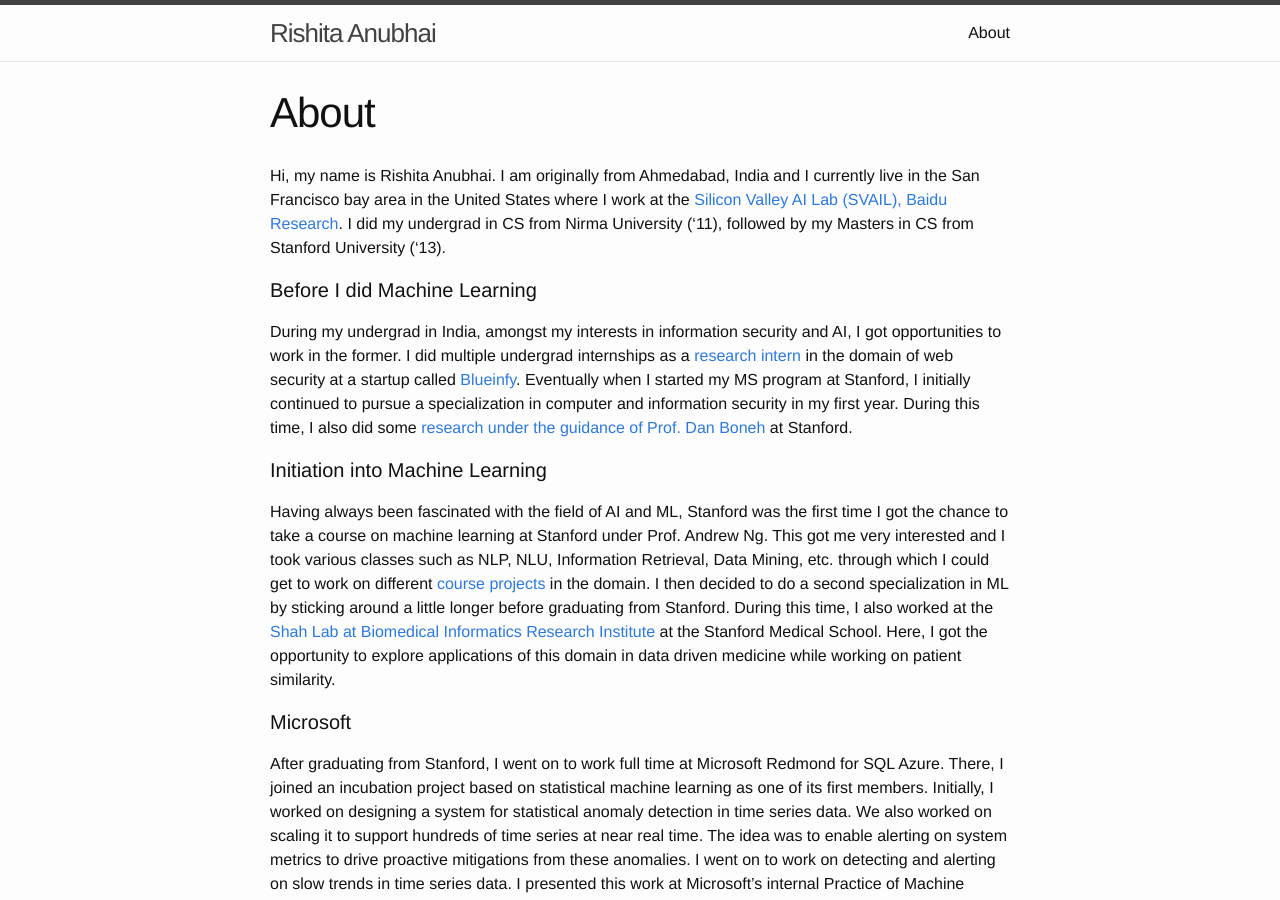
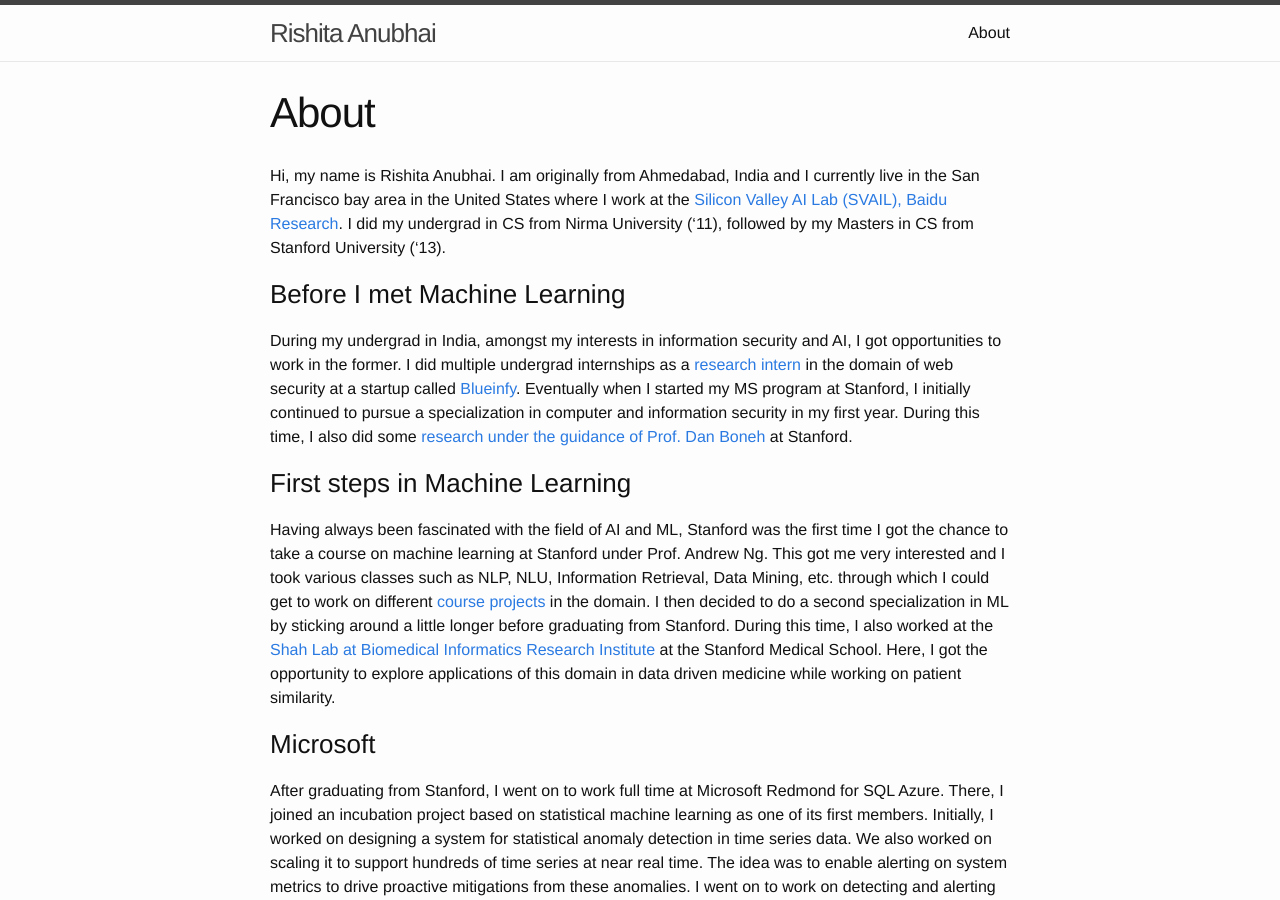
Before and after one commit to rishita/rishita.github.io, a Jekyll site: the page built from about.md, in a window 1280 px wide and 900 px high. Built offline with Jekyll 4.4.1, drawn with Linux system fonts in a browser that asks for light colours.

Commit message:
Changing section names

```diff
--- a/about.md
+++ b/about.md
@@ -6,19 +6,19 @@ permalink: /about/
 
 Hi, my name is Rishita Anubhai. I am originally from Ahmedabad, India and I currently live in the San Francisco bay area in the United States where I work at the [Silicon Valley AI Lab (SVAIL), Baidu Research](http://research.baidu.com/silicon-valley-ai-lab/). I did my undergrad in CS from Nirma University ('11), followed by my Masters in CS from Stanford University ('13).
 
-#### Before I did Machine Learning
+### Before I met Machine Learning
 
 During my undergrad in India, amongst my interests in information security and AI, I got opportunities to work in the former. I did multiple undergrad internships as a [research intern](https://www.linkedin.com/in/rishitaa#experience-320906555) in the domain of web security at a startup called [Blueinfy](http://www.blueinfy.com/). Eventually when I started my MS program at Stanford, I initially continued to pursue a specialization in computer and information security in my first year. During this time, I also did some [research under the guidance of Prof. Dan Boneh](http://crypto.stanford.edu/~dabo/pubs/abstracts/ssl-client-bugs.html) at Stanford.
 
-#### Initiation into Machine Learning
+### First steps in Machine Learning
 
 Having always been fascinated with the field of AI and ML, Stanford was the first time I got the chance to take a course on machine learning at Stanford under Prof. Andrew Ng. This got me very interested and I took various classes such as NLP, NLU, Information Retrieval, Data Mining, etc. through which I could get to work on different [course projects](https://www.linkedin.com/in/rishitaa#background-projects) in the domain. I then decided to do a second specialization in ML by sticking around a little longer before graduating from Stanford. During this time, I also worked at the [Shah Lab at Biomedical Informatics Research Institute](http://bmir.stanford.edu/research/shahlab.html) at the Stanford Medical School. Here, I got the opportunity to explore applications of this domain in data driven medicine while working on patient similarity.
 
-#### Microsoft
+### Microsoft
 
 After graduating from Stanford, I went on to work full time at Microsoft Redmond for SQL Azure. There, I joined an incubation project based on statistical machine learning as one of its first members. Initially, I worked on designing a system for statistical anomaly detection in time series data. We also worked on scaling it to support hundreds of time series at near real time. The idea was to enable alerting on system metrics to drive proactive mitigations from these anomalies. I went on to work on detecting and alerting on slow trends in time series data. I presented this work at Microsoft's internal Practice of Machine Learning Conference (PMLC '15).
 
-#### Silicon Valley AI Lab (SVAIL) Baidu Research
+### Silicon Valley AI Lab (SVAIL) Baidu Research
 
 Microsoft was a great experience with a great team that got me excited about ML research and its productionization. At that stage, some time last year, I was talking to different people to decide if I wanted to pursue a PhD in Machine Learning. During these conversations I learnt about SVAIL at Baidu Research in much greater depth and Prof Ng's vision at the lab. It seemed to be an ideal place that encouraged fundamental learning in the field of AI, ML and deep learning alongside providing research exposure. I was convinced that this was an exciting place where I could learn from some of the most experienced researchers in the domain of deep learning and HPC. In fact, working at the lab would give me a platform to not only explore research but also its product impact given the resources and scale of impact that Baidu technologies already have.
 
```
